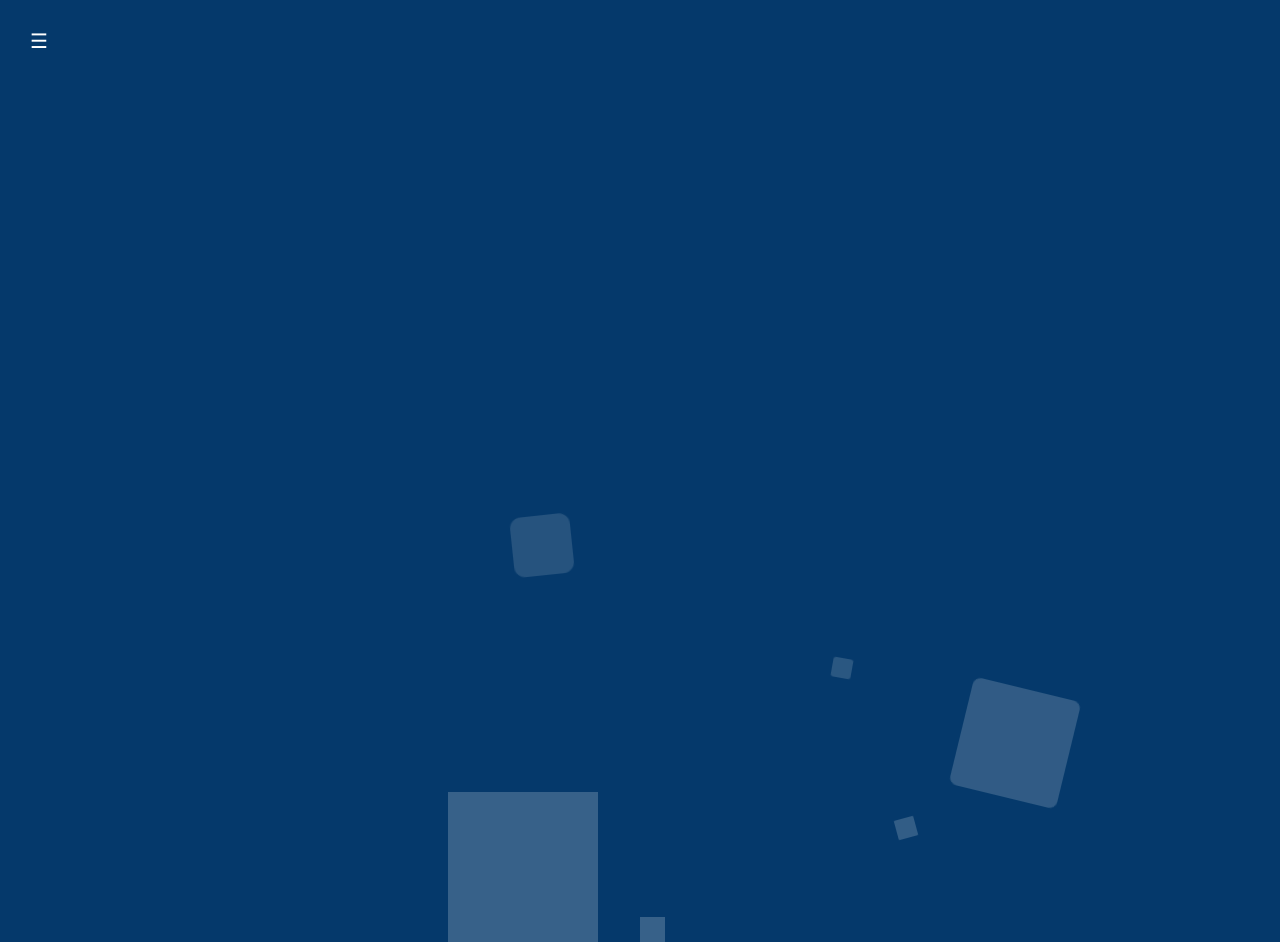
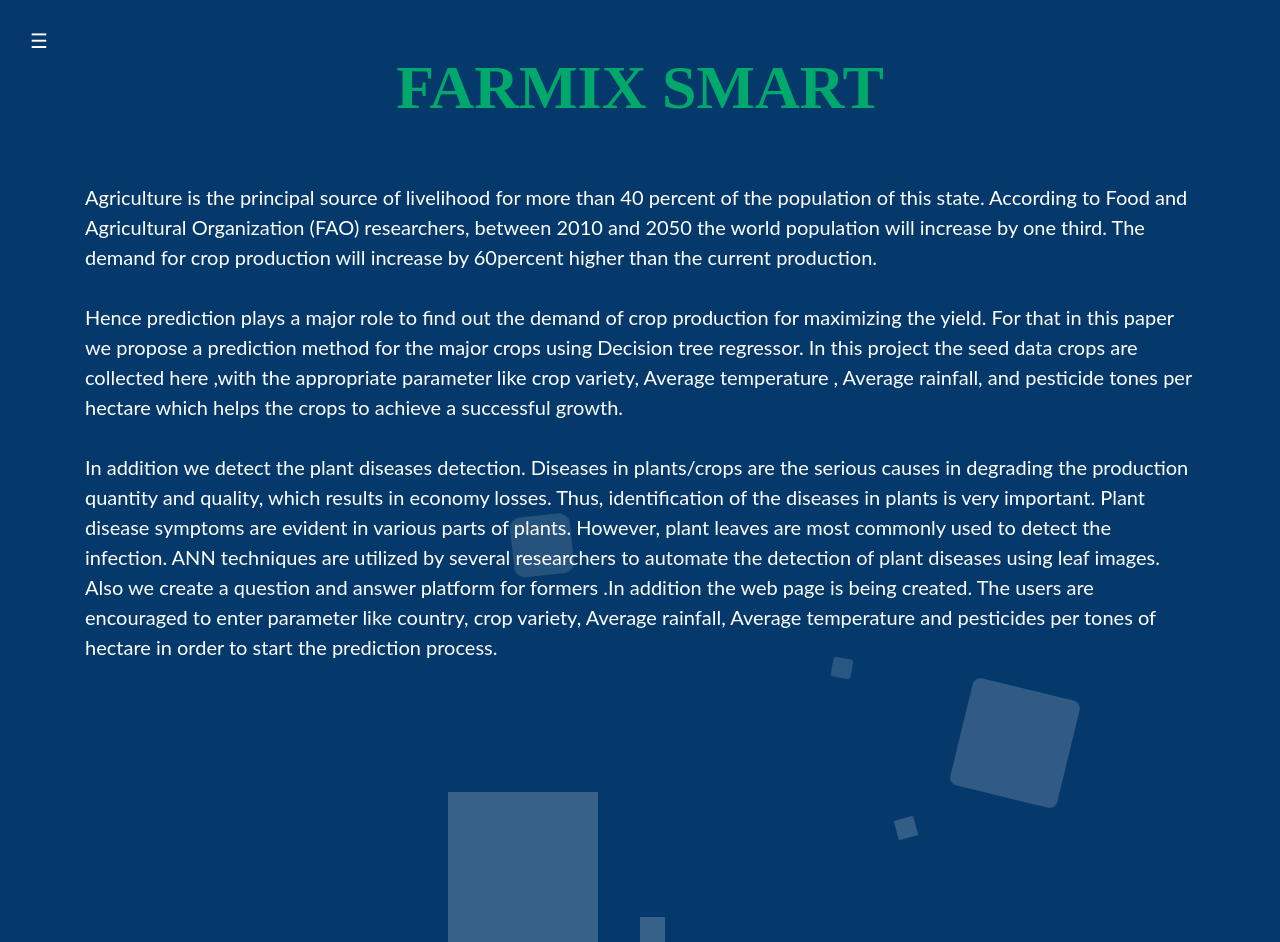
Before and after one commit to Sathiyanarayanan-M/FarmixSmart, a Django app: page / in a window 1280 px wide. Run offline with Django 3.2, Linux system fonts and the light colour scheme; parts of the project's set-up code (start-up, migrations or seed data) failed here and were passed over; some libraries are stand-ins or nearby versions.

Commit message:
Added Environment and Updated Design

```diff
--- a/accounts/static/main.css
+++ b/accounts/static/main.css
@@ -31,53 +78,32 @@
   border: none;
   margin-top: 15px;
   margin-left: 15px;
+  position: fixed;
 }
 
 .openbtn:hover {
   background-color: #8f94fb;
 }
 
-.sidebar header {
-  font-size: 22px;
-  color: white;
-  line-height: 70px;
-  text-align: center;
-  background: #05396b;
-  user-select: none;
-}
-.sidebar ul a {
-  display: block;
-  height: 100%;
-  width: 100%;
-  line-height: 65px;
-  font-size: 20px;
-  color: white;
-  padding-left: 0px;
-  transition: 0.4s;
-}
-.sidebar ul li:hover a {
-  padding-left: 15px;
-  text-decoration: none;
-}
-.sidebar ul a i {
-  margin-right: 16px;
-}
-.sidebar a {
-  text-shadow: 0px 0px 3px rgba(117, 117, 117, 0.12);
-  color: #e1bee7;
-  text-decoration: none;
-}
 ul {
   list-style-type: none;
 }
 h1 {
-  font-size: 32px;
-  text-shadow: -3px 0 4px #00a86b;
-  font-family: "Segoe print", Arial, Helvetica, sans-serif;
+  /* font-size: 50px;
+  font-family: "Lucida Bright";
   color: #00a86b;
-  font-weight: lighter;
+  font-weight: bold;
+  text-align: center; */
+  text-align: center;
+  padding: 50px;
+  font-size: 62px;
+  font-family: "Pacifico";
+  /* height: 150px/2; */
+  /* line-height: 150px/2; */
+  color: #00a86b;
+  /* text-shadow:(0 2px 2px darken(150px,40%)); */
 }
-.form-group label{
+.form-group label {
   color: white;
 }
 
--- /dev/null
+++ b/accounts/templates/home.html
@@ -0,0 +1,45 @@
+{% extends 'index.html' %} {% block content %} {% load static %}
+<link rel="stylesheet" href="{% static 'main.css' %}" />
+<header class="masthead">
+  <div class="container h-100">
+    <div class="row h-100 align-items-center justify-content-center">
+      <div class="col-lg-10 align-self-end">
+        <h1 class="text-uppercase font-weight-bold">Farmix Smart</h1>
+        <!-- <hr class="divider my-4" /> -->
+      </div>
+      <div class="col-lg-12 align-self-baseline">
+        <p class="text-white font-weight-normal" style="font-size: 20px;">
+          Agriculture is the principal source of livelihood for more than 40
+          percent of the population of this state. According to Food and
+          Agricultural Organization (FAO) researchers, between 2010 and 2050 the
+          world population will increase by one third. The demand for crop
+          production will increase by 60percent higher than the current
+          production. <br />
+          <br />
+          Hence prediction plays a major role to find out the demand of crop
+          production for maximizing the yield. For that in this paper we propose
+          a prediction method for the major crops using Decision tree regressor.
+          In this project the seed data crops are collected here ,with the
+          appropriate parameter like crop variety, Average temperature , Average
+          rainfall, and pesticide tones per hectare which helps the crops to
+          achieve a successful growth. <br />
+          <br />
+          In addition we detect the plant diseases detection. Diseases in
+          plants/crops are the serious causes in degrading the production
+          quantity and quality, which results in economy losses. Thus,
+          identification of the diseases in plants is very important. Plant
+          disease symptoms are evident in various parts of plants. However,
+          plant leaves are most commonly used to detect the infection. ANN
+          techniques are utilized by several researchers to automate the
+          detection of plant diseases using leaf images. Also we create a
+          question and answer platform for formers .In addition the web page is
+          being created. The users are encouraged to enter parameter like
+          country, crop variety, Average rainfall, Average temperature and
+          pesticides per tones of hectare in order to start the prediction
+          process.
+        </p>
+      </div>
+    </div>
+  </div>
+</header>
+{% endblock %}
--- a/accounts/templates/index.html
+++ b/accounts/templates/index.html
@@ -1,20 +1,14 @@
 <!DOCTYPE html>
 <html lang="en">
+
 <head>
   <title>FarmixSmart</title>
   {% load static %}
-    <link
-      rel="stylesheet"
-      href="https://maxcdn.bootstrapcdn.com/bootstrap/4.0.0/css/bootstrap.min.css"
-      integrity="sha384-Gn5384xqQ1aoWXA+058RXPxPg6fy4IWvTNh0E263XmFcJlSAwiGgFAW/dAiS6JXm"
-      crossorigin="anonymous"
-    />
+  <link rel="stylesheet" href="https://maxcdn.bootstrapcdn.com/bootstrap/4.0.0/css/bootstrap.min.css"
+    integrity="sha384-Gn5384xqQ1aoWXA+058RXPxPg6fy4IWvTNh0E263XmFcJlSAwiGgFAW/dAiS6JXm" crossorigin="anonymous" />
   <link rel="stylesheet" href="{% static 'css_ani.css' %}" />
   <link rel="stylesheet" href="{% static 'main.css' %}" />
-    <script
-      src="https://kit.fontawesome.com/67d5ee91a4.js"
-      crossorigin="anonymous"
-    ></script>
+  <script src="https://kit.fontawesome.com/67d5ee91a4.js" crossorigin="anonymous"></script>
   <script>
     function openNav() {
       document.getElementById("sidebar").style.width = "250px";
@@ -27,65 +21,40 @@
     }
   </script>
 </head>
+
 <body class="area">
   <!-- <div class="area"> -->
   <div class="circles">
     <button class="openbtn" onclick="openNav()">☰</button>
-        <div
-          class="sidebar"
-          id="sidebar"
-          style="position: absolute; z-index: 11111111"
-        >
-          <header>MENU</header>
-          <a href="javascript:void(0)" class="closebtn" onclick="closeNav()"
-            >×</a
-          >
-          <ul>
+    <div class="sidebar" id="sidebar" >
+      <!-- <header>MENU</header> -->
+      <a href="javascript:void(0)" class="closebtn" onclick="closeNav()">×</a>
+
         {% if user.is_authenticated %}
-            <li>
-              <a href="{% url 'dashboard' %}"
-                ><i class="fas fa-qrcode"></i>Dashboard</a
-              >
-            </li>
-            <li>
-              <a href="{% url 'yieldPrediction' %}"
-                ><i class="fas fa-qrcode"></i>Yield Prediction</a
-              >
-            </li>
-            <li>
-              <a href="{% url 'diseaseDetection' %}"
-                ><i class="fas fa-qrcode"></i>Disease Detection</a
-              >
-            </li><li>
-              <a href="{% url 'feed' %}"
-                ><i class="fas fa-qrcode"></i>Community</a
-              >
-            </li>
-            <li>
-              <a href="{% url 'logout' %}"
-                ><i class="fas fa-sign-out-alt"></i>logout</a
-              >
-            </li>
+
+          <a href="{% url 'dashboard' %}"><i class="fab fa-dashcube"></i>Dashboard</a>
+
+          <a href="{% url 'yieldPrediction' %}"><i class="fas fa-seedling"></i>Yield Prediction</a>
+
+          <a href="{% url 'diseaseDetection' %}"><i class="fas fa-stethoscope"></i>Disease Detection</a>
+
+          <a href="{% url 'feed' %}"><i class="fas fa-users"></i>Community</a>
+
+          <a href="{% url 'logout' %}"><i class="fas fa-sign-out-alt"></i>logout</a>
+
         {% else %}
-            <li>
-              <a href="/"><i class="fas fa-qrcode"></i>Home</a>
-            </li>
-            <li>
-              <a href="{% url 'login' %}"
-                ><i class="fas fa-sign-in-alt"></i>Login</a
-              >
-            </li>
-            <li>
-              <a href="{% url 'registration' %}"
-                ><i class="fas fa-sign-in-alt"></i>Register</a
-              >
-            </li>
+
+          <a href="/"><i class="fas fa-home"></i>Home</a>
+
+          <a href="{% url 'login' %}"><i class="fas fa-sign-in-alt"></i>Login</a>
+
+          <a href="{% url 'registration' %}"><i class="fas fa-user-plus"></i>Register</a>
+
         {% endif %}
 
-            <li>
+
           <a href="#section5"><i class="fas fa-address-book"></i>Contact</a>
-            </li>
-          </ul>
+
           </div>
     <h3></h3>
     <h3></h3>
@@ -100,4 +69,5 @@
   </div>
   <!-- </div> -->
 </body>
+
 </html>
--- a/accounts/views.py
+++ b/accounts/views.py
@@ -19,7 +19,7 @@
 
 
 def IndexView(request):
-    return render(request, "index.html")
+    return render(request, "home.html")
 
 
 def multi_yield(yield_list):
```
Also changed, not shown: other parts of accounts/static/main.css (+82 -2 lines), accounts/templates/dashboard.html (+4 -5 lines), community/templates/feed.html (+25 -26 lines), requirements.txt (+144 -12 lines), db.sqlite3. Lines whose indentation alone changed are shown as unchanged.
